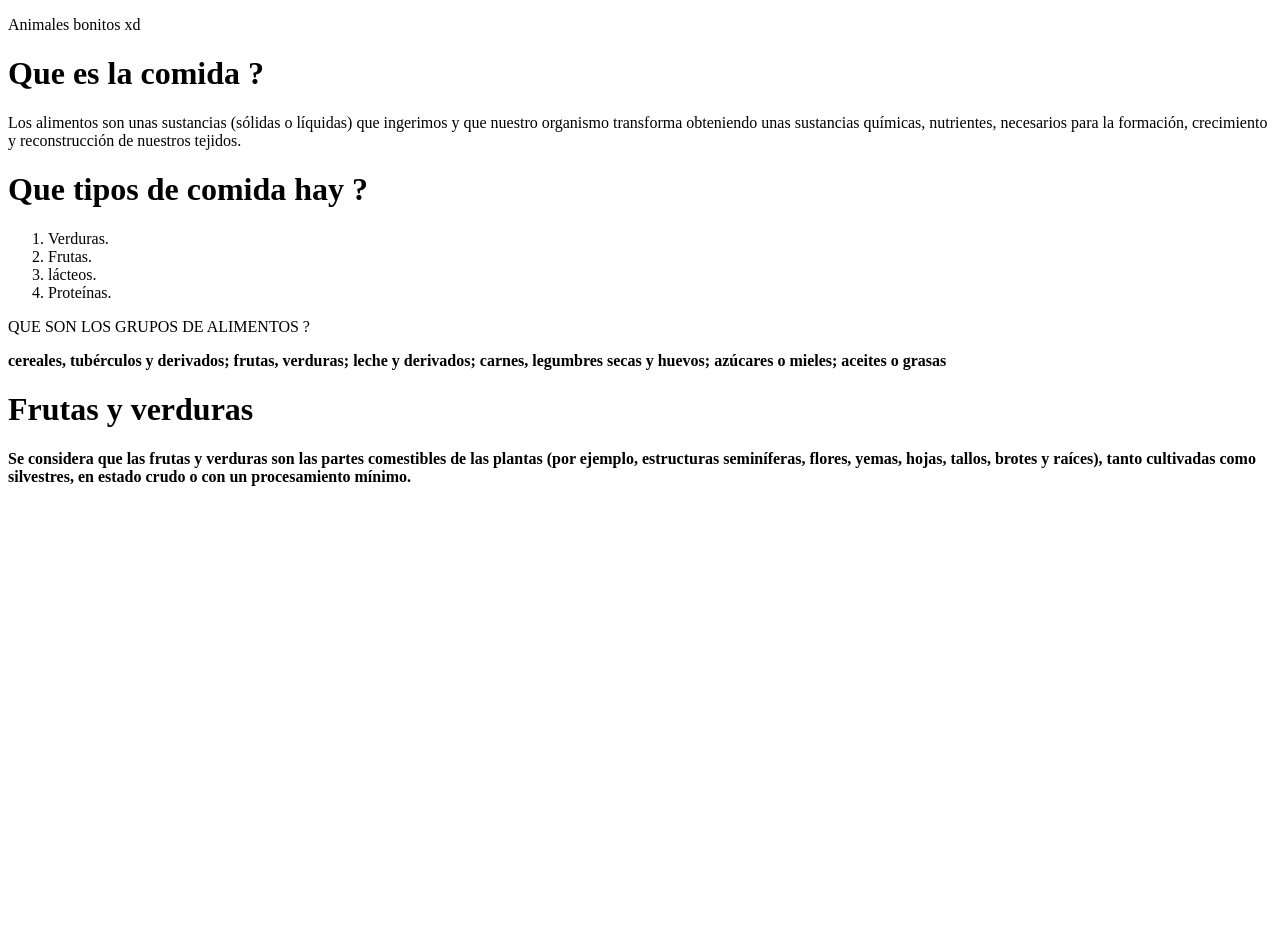
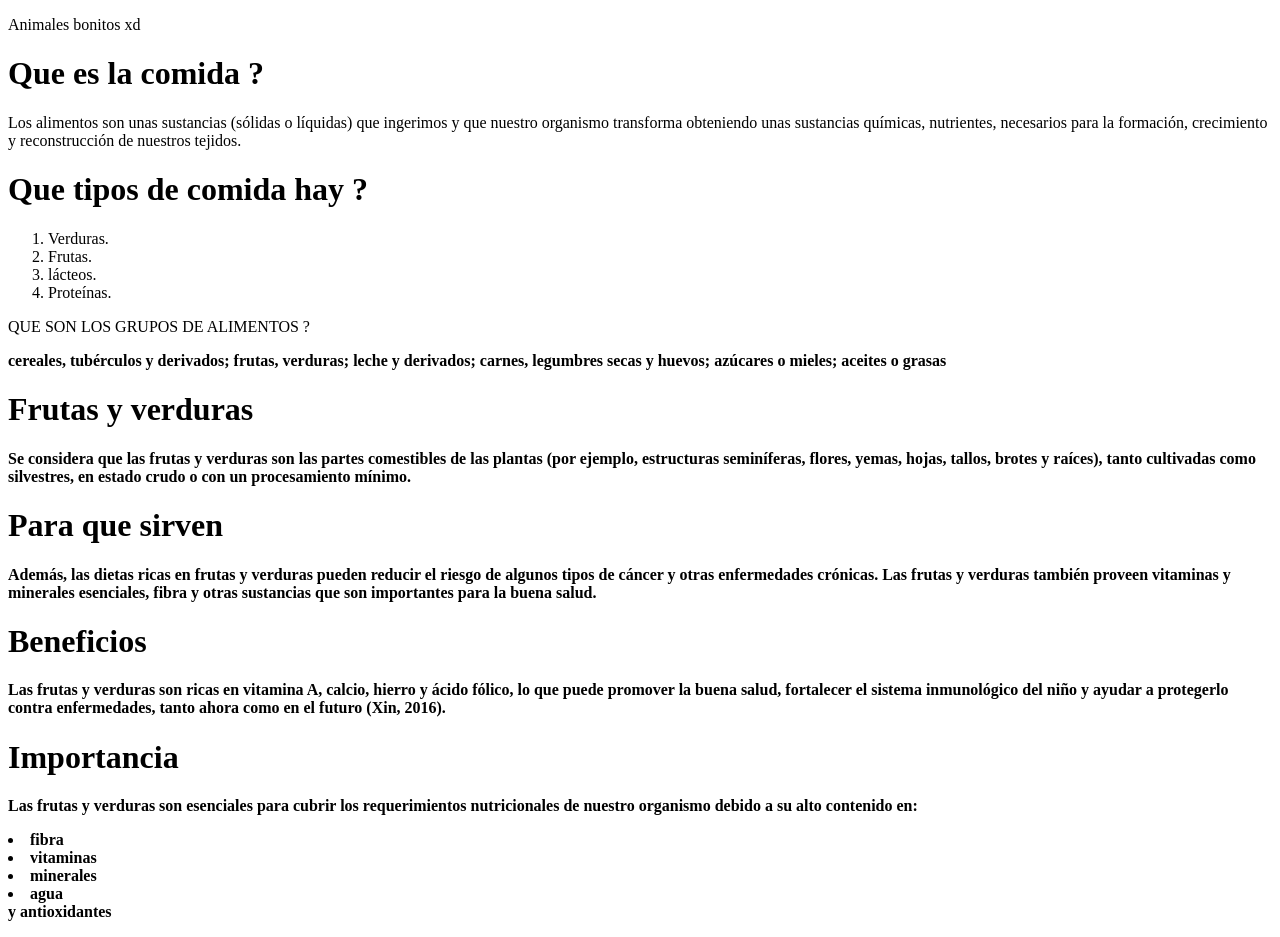
Before and after one commit to ruthTuti/practica-9-02-2024, a plain HTML site: page index.html in a window 1280 px wide. Before the commit the page ends 800 px from the top, so only its background shows below. Drawn offline with Linux system fonts and the light colour scheme.

Commit message:
version 1

```diff
--- a/index.html
+++ b/index.html
@@ -43,5 +43,32 @@
             <p><strong > Se considera que las frutas y verduras son las partes comestibles de las plantas
                  (por ejemplo, estructuras seminíferas, flores, yemas, hojas, tallos, brotes y raíces), tanto
                   cultivadas como silvestres, en estado crudo o con un procesamiento mínimo.</strong></p>
+
+              <h1> Para que sirven </h1>
+              <p> <strong> Además, las dietas ricas en frutas y verduras pueden reducir el riesgo de algunos tipos de cáncer y
+                 otras enfermedades crónicas. Las frutas y verduras también proveen vitaminas y minerales esenciales, fibra y
+                 otras sustancias que son importantes para la buena salud.</strong></p>
+
+
+                 <h1>Beneficios  </h1>
+
+                 <p><strong> Las frutas y verduras son ricas en vitamina A,
+                    calcio, hierro y ácido fólico, lo que puede promover la buena salud,
+                    fortalecer el sistema inmunológico del niño y ayudar a protegerlo contra enfermedades,
+                    tanto ahora como en el futuro (Xin, 2016).
+                </strong></p>
+
+
+                <h1> Importancia </h1>
+
+                <p><strong> Las frutas y verduras son  esenciales para cubrir los requerimientos nutricionales de nuestro organismo debido a su alto contenido en:
+
+                   <li>fibra</li>
+                    <li>vitaminas</li>
+                    <li>minerales</li>
+                   <li>agua </li>
+                    y antioxidantes</strong></p>
+
+
 </body>
 </html>
```
